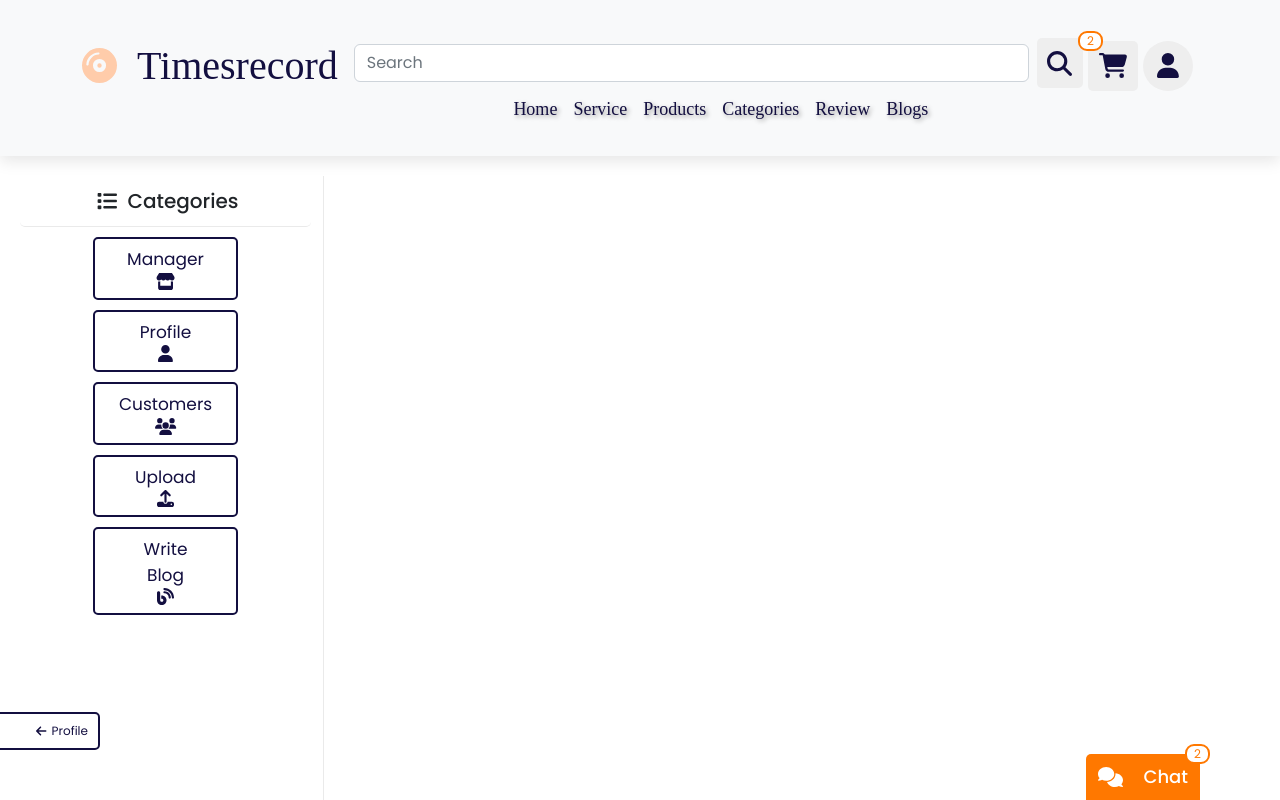
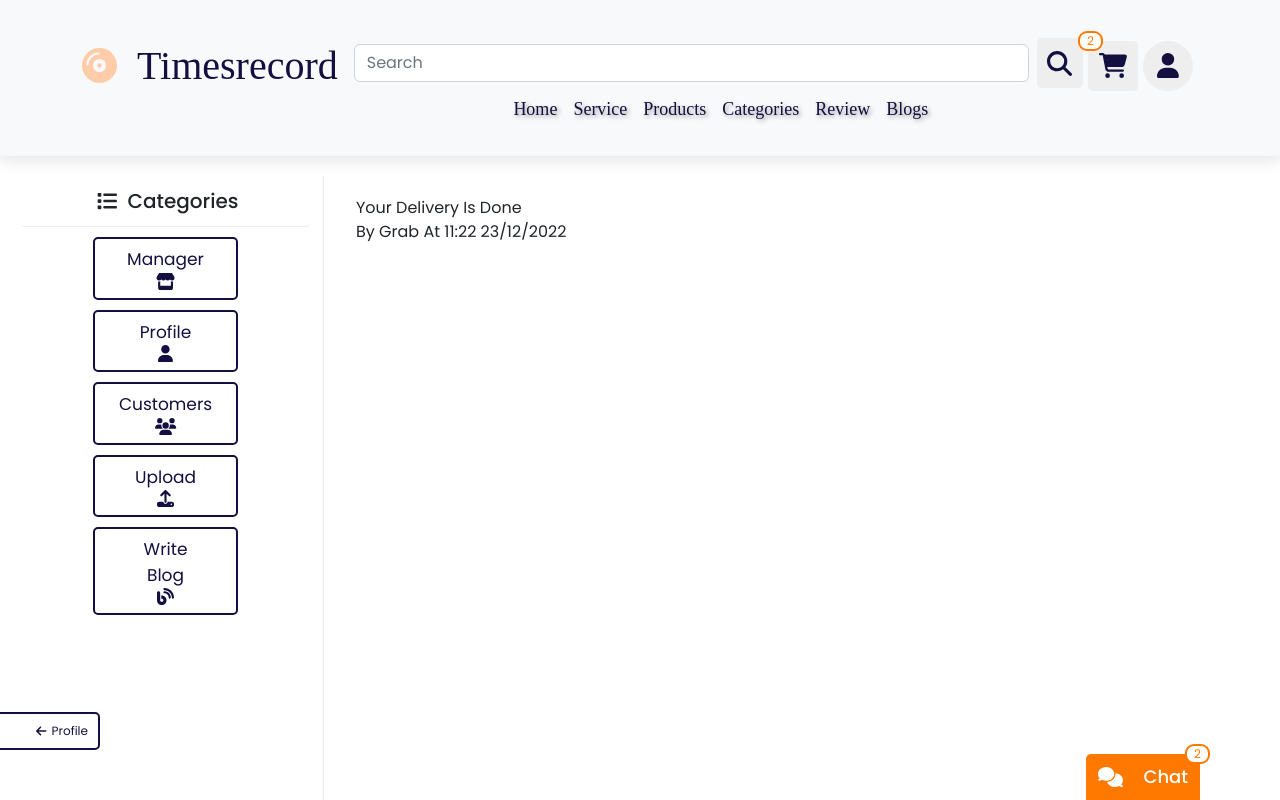
Before and after one commit to trivankute/CuaHangThoiDai, a React (Create React App) app in the folder frontend/: page /user/transactions in a window 1280 px wide. Shown: the top 800 px of the page. Built offline with nearby package versions, Linux system fonts and the light colour scheme; a web font is replaced by a local one.

Commit message:
transactionS

```diff
--- a/frontend/src/components/TransactionItem/TransactionItem.tsx
+++ b/frontend/src/components/TransactionItem/TransactionItem.tsx
@@ -5,9 +5,14 @@ import styles from "./TransactionItem.module.css"
 function TransactionItem() {
     return (
         <>
-            <div className={styles.box}></div>
+            <div className={styles.box}>
+                <div>Your delivery is done</div>
+                <div>By Grab at 11:22 23/12/2022</div>
+            </div>
         </>
     )
 }
 
+
+
 export default memo(TransactionItem)
--- a/frontend/src/pages/Transactions/Transactions.tsx
+++ b/frontend/src/pages/Transactions/Transactions.tsx
@@ -2,10 +2,13 @@ import {memo} from 'react';
 
 import styles from "./Transactions.module.css"
 
+import TransactionItem from '../../components/TransactionItem/TransactionItem'
 function Transactions() {
     return (
         <>
-            <div className={styles.container}></div>
+            <div className={styles.container}>
+              <TransactionItem/>
+            </div>
         </>
     )
 }
```
